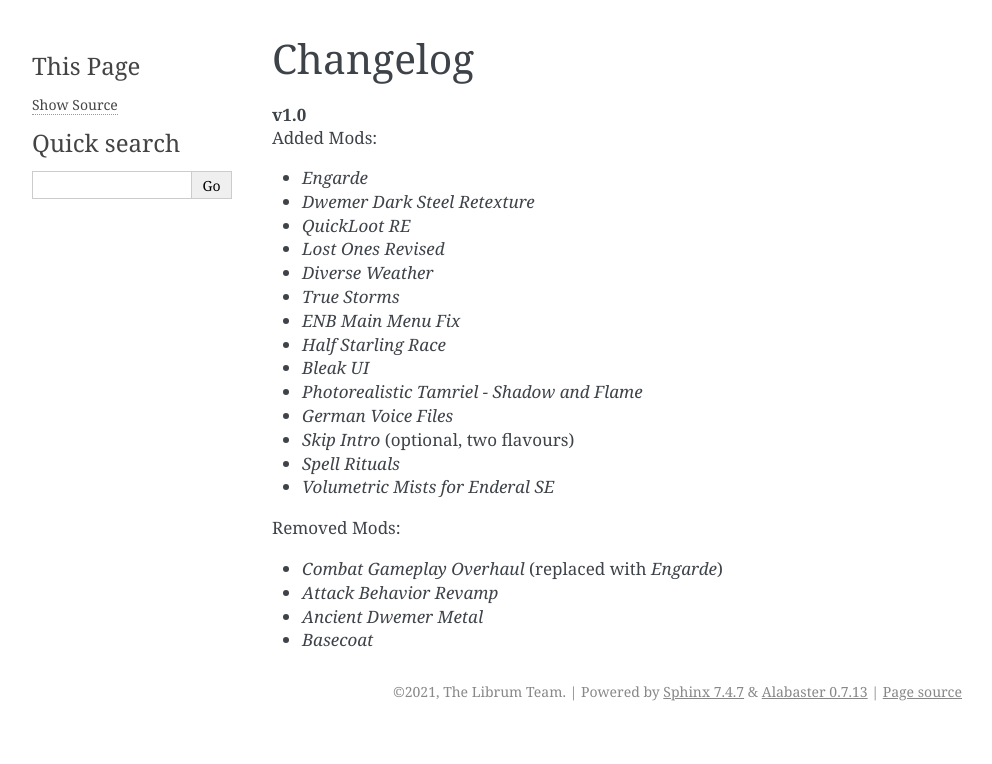
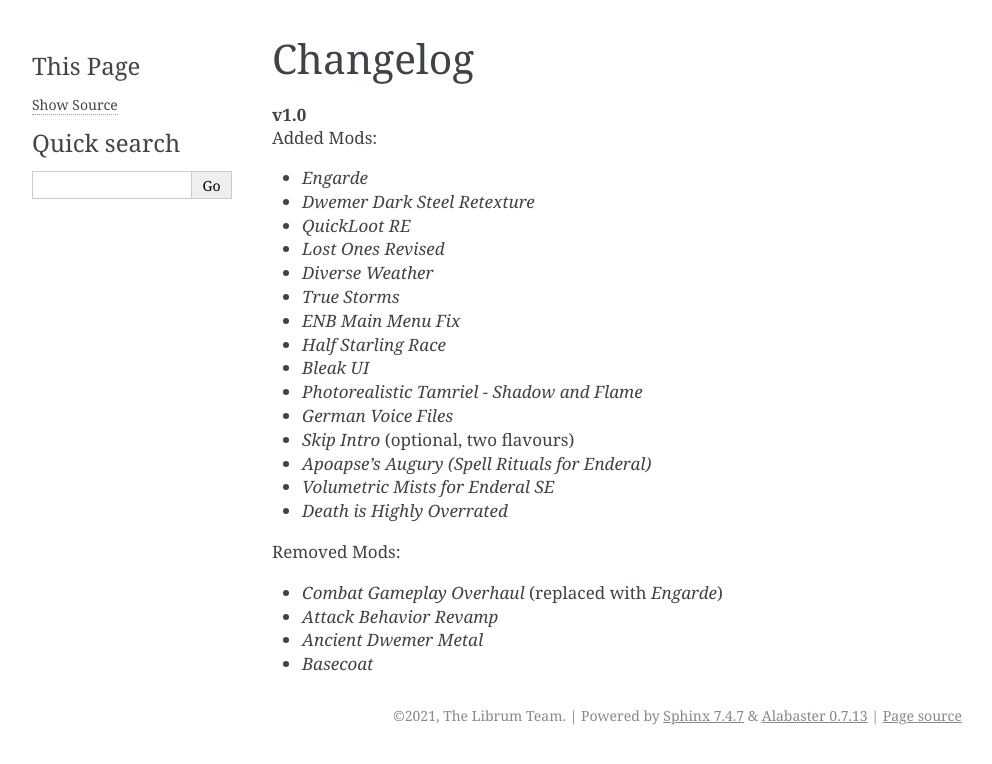
Before and after one commit to apoapse1/somnium-fur-enderal, a Sphinx documentation site: the page built from source/5_Changelog.rst, in a window 1280 px wide. Shown: the top 764 px of the page, without its empty margins (148-1140 px from the left). Built offline with Sphinx 7.4.7, drawn with Linux system fonts in a browser that asks for light colours.

Commit message:
changelog update

```diff
--- a/source/5_Changelog.rst
+++ b/source/5_Changelog.rst
@@ -16,8 +16,9 @@
 * *Photorealistic Tamriel - Shadow and Flame*
 * *German Voice Files*
 * *Skip Intro* (optional, two flavours)
-* *Spell Rituals*
+* *Apoapse's Augury (Spell Rituals for Enderal)*
 * *Volumetric Mists for Enderal SE*
+* *Death is Highly Overrated*
 
 Removed Mods:
 
```
